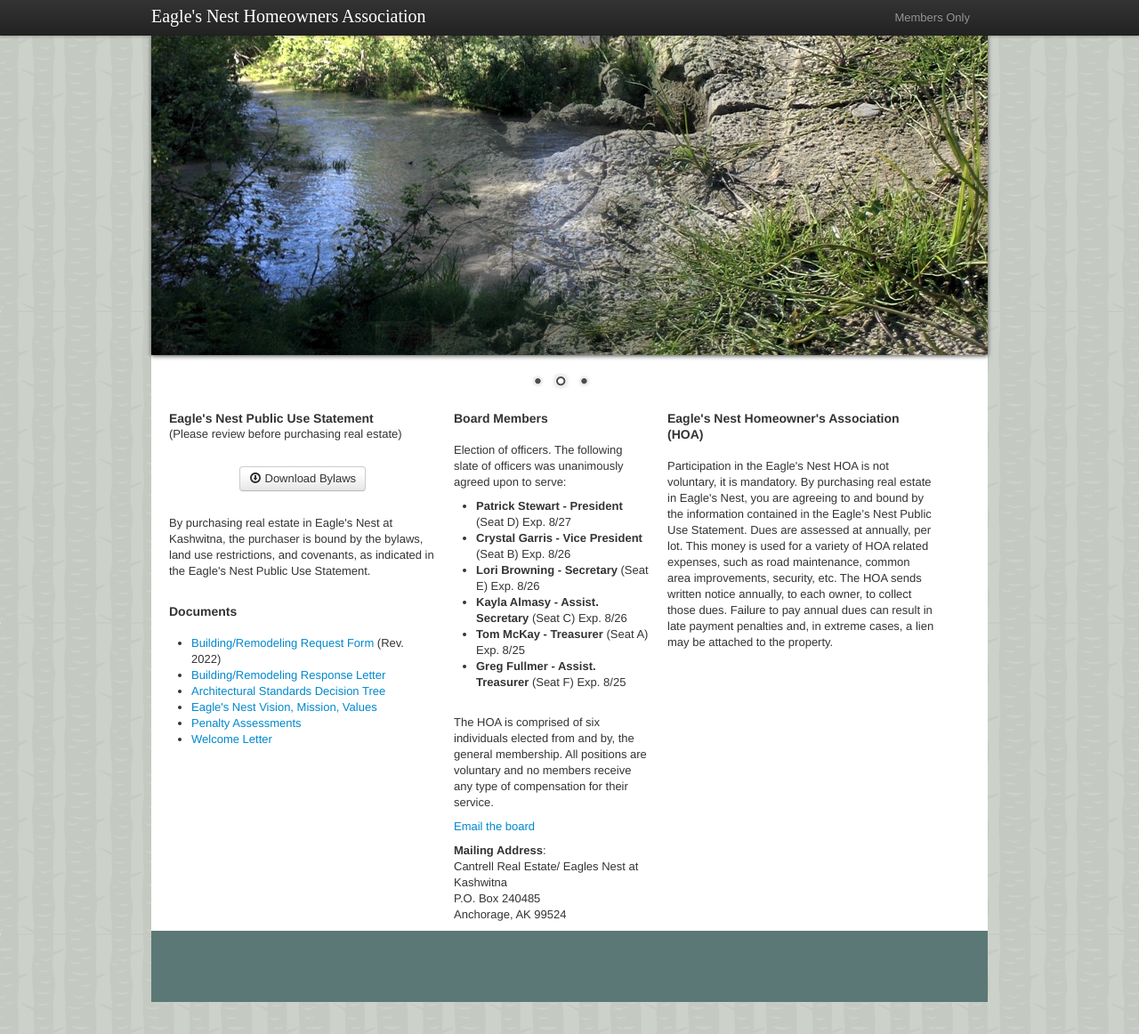
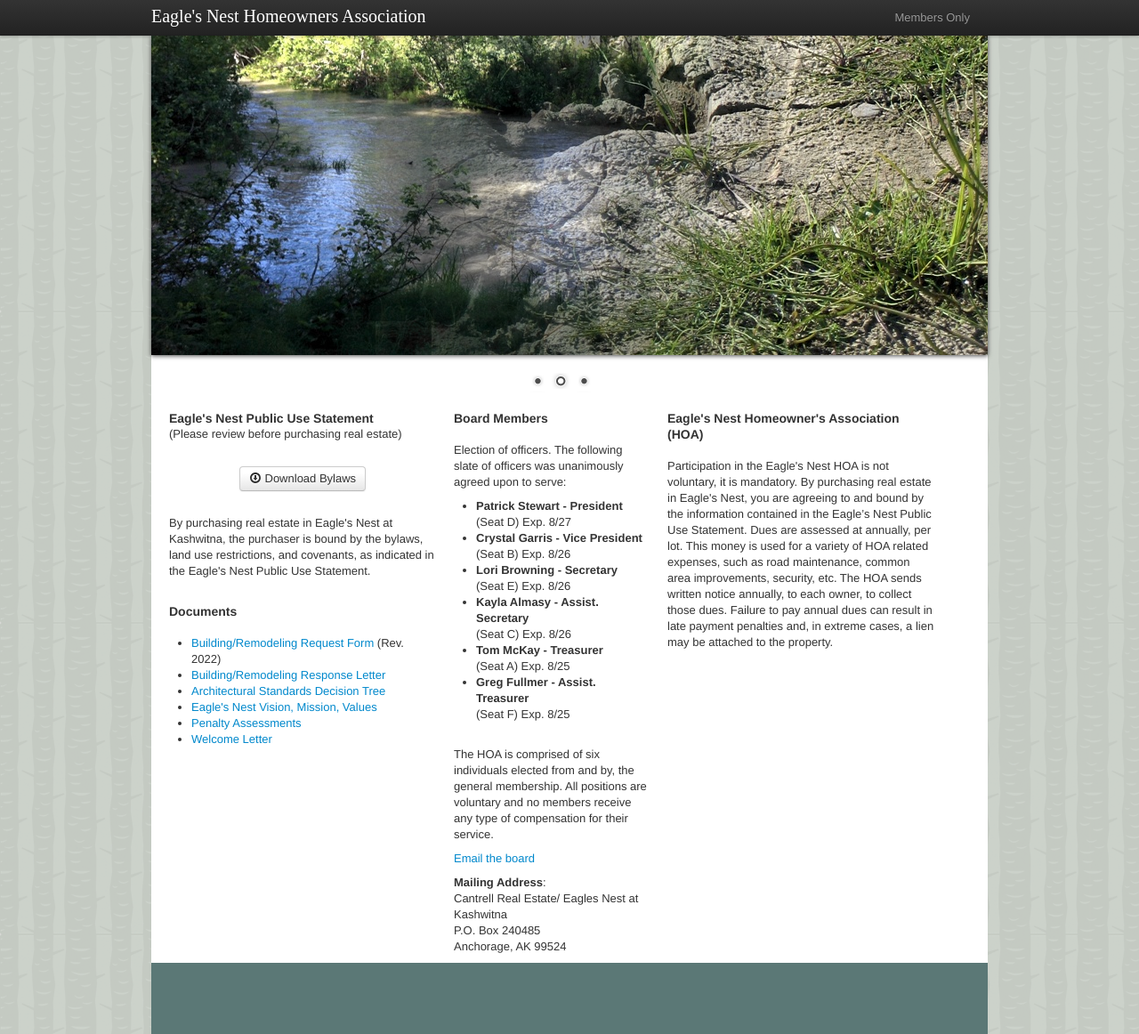
Before and after one commit to thesurlydev/eaglesnest-hoa.net, a Jekyll site: the page built from index.markdown, in a window 1280 px wide and 1162 px high. Shown: the whole window at 89% size. Built offline with Jekyll 4.4.1, drawn with Linux system fonts in a browser that asks for light colours; some web fonts are replaced.

Commit message:
feat: Add line breaks

```diff
--- a/index.markdown
+++ b/index.markdown
@@ -31,12 +31,12 @@ title: Eagle's Nest Homeowners Association
                 <br>
                 <p>Election of officers. The following slate of officers was unanimously agreed upon to serve:</p>
                 <ul>
-                    <li><strong>Patrick Stewart - President</strong> (Seat D) Exp. 8/27</li>
-                    <li><strong>Crystal Garris - Vice President</strong> (Seat B) Exp. 8/26</li>
-                    <li><strong>Lori Browning - Secretary</strong> (Seat E) Exp. 8/26</li>
-                    <li><strong>Kayla Almasy - Assist. Secretary</strong> (Seat C) Exp. 8/26</li>
-                    <li><strong>Tom McKay - Treasurer</strong> (Seat A) Exp. 8/25</li>
-                    <li><strong>Greg Fullmer - Assist. Treasurer</strong> (Seat F) Exp. 8/25</li>
+                    <li><strong>Patrick Stewart - President</strong><br/>(Seat D) Exp. 8/27</li>
+                    <li><strong>Crystal Garris - Vice President</strong><br/>(Seat B) Exp. 8/26</li>
+                    <li><strong>Lori Browning - Secretary</strong><br/>(Seat E) Exp. 8/26</li>
+                    <li><strong>Kayla Almasy - Assist. Secretary</strong><br/>(Seat C) Exp. 8/26</li>
+                    <li><strong>Tom McKay - Treasurer</strong><br/>(Seat A) Exp. 8/25</li>
+                    <li><strong>Greg Fullmer - Assist. Treasurer</strong><br/>(Seat F) Exp. 8/25</li>
                 </ul>
                 <br>
                 <p>The HOA is comprised of six individuals elected from and by, the general membership. All positions are voluntary and no members receive any type of compensation for their service.</p>
```
